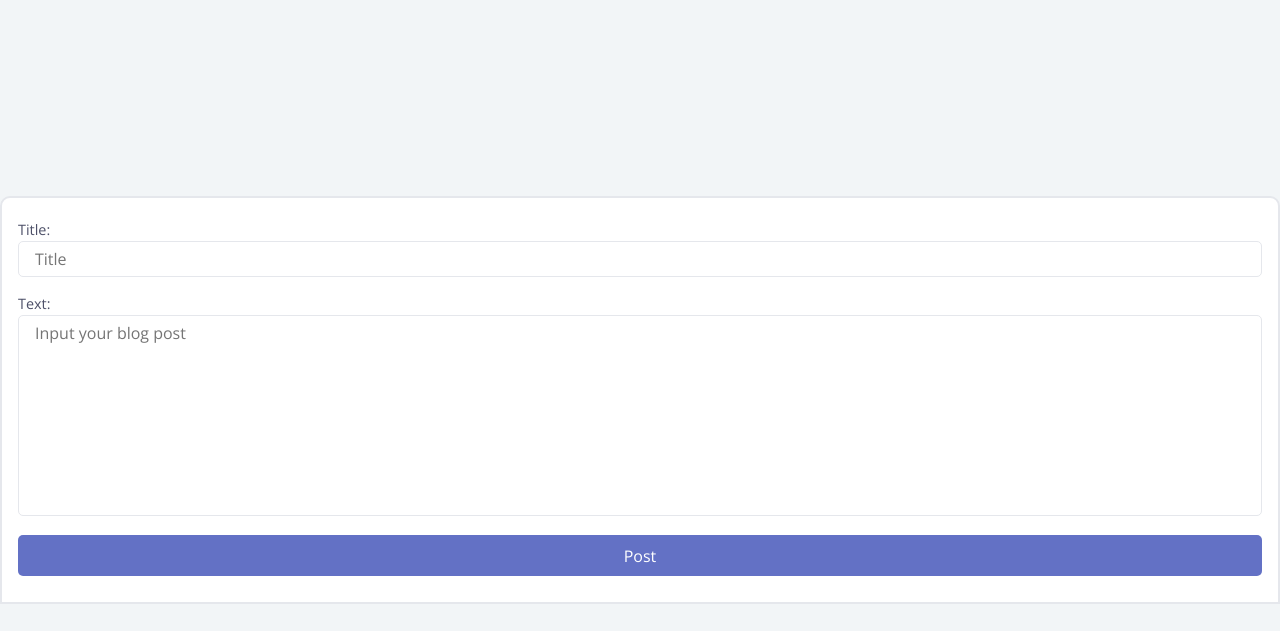
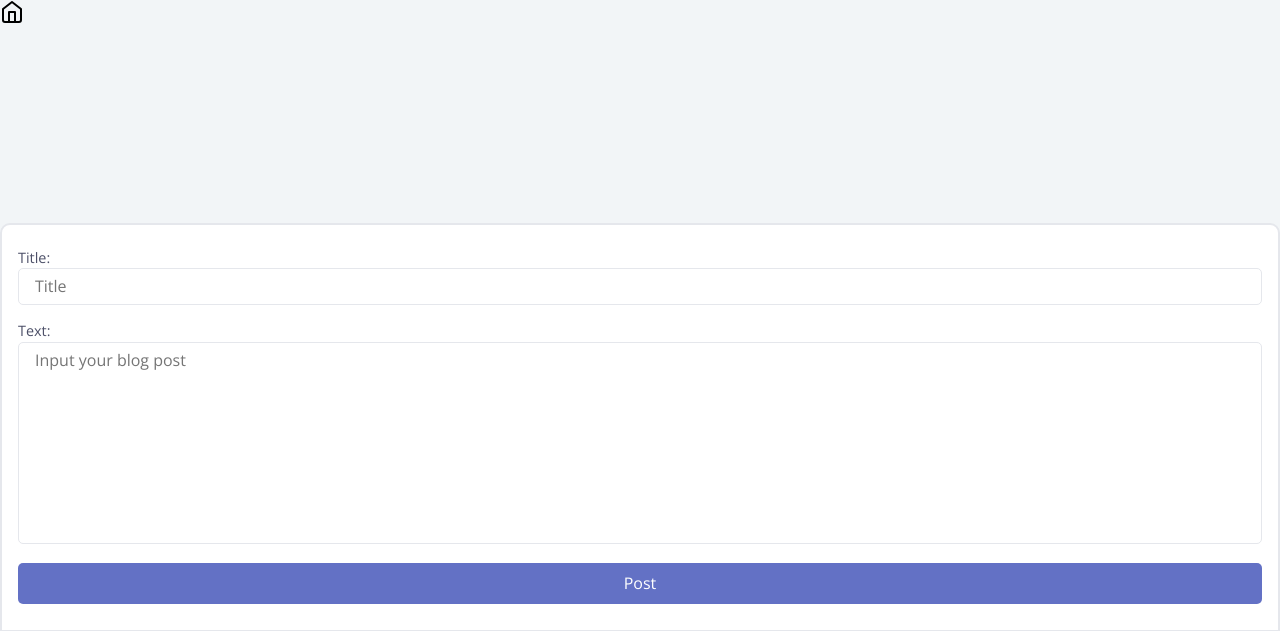
Before and after one commit to bacowan/TheBlogs, a Django app: page /new-post/ in a window 1280 px wide. Shown: the top 631 px of the page. Before the commit the page ends 604 px from the top, so only its background shows below. Run offline with Django 4.2, Linux system fonts and the light colour scheme; some libraries are stand-ins or nearby versions.

Commit message:
Good enough

```diff
--- a/TheBlogs/TheBlogsApp/templates/new_post/index.html
+++ b/TheBlogs/TheBlogsApp/templates/new_post/index.html
@@ -18,6 +18,9 @@
   </head>
 
   <body>
+    <a href="/">
+        <i data-feather="home" style="stroke:black"></i>
+    </a>
     <div class="content-body">
       <div>
         <form class="bg-white" method="POST">
@@ -35,5 +38,10 @@
         </form>
       </div>
     </div>
+
+    <script src="https://unpkg.com/feather-icons"></script>
+    <script>
+        feather.replace();
+    </script>
   </body>
 </html>
```
